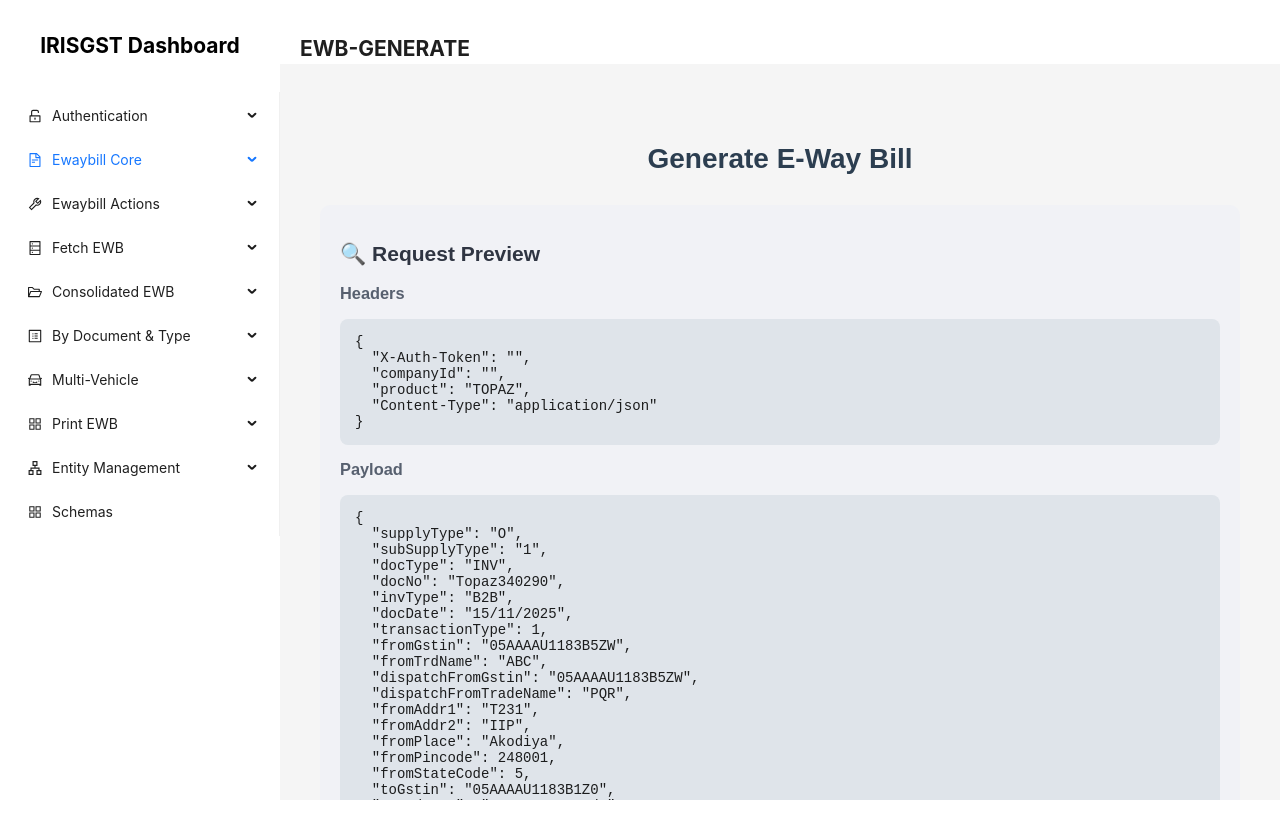
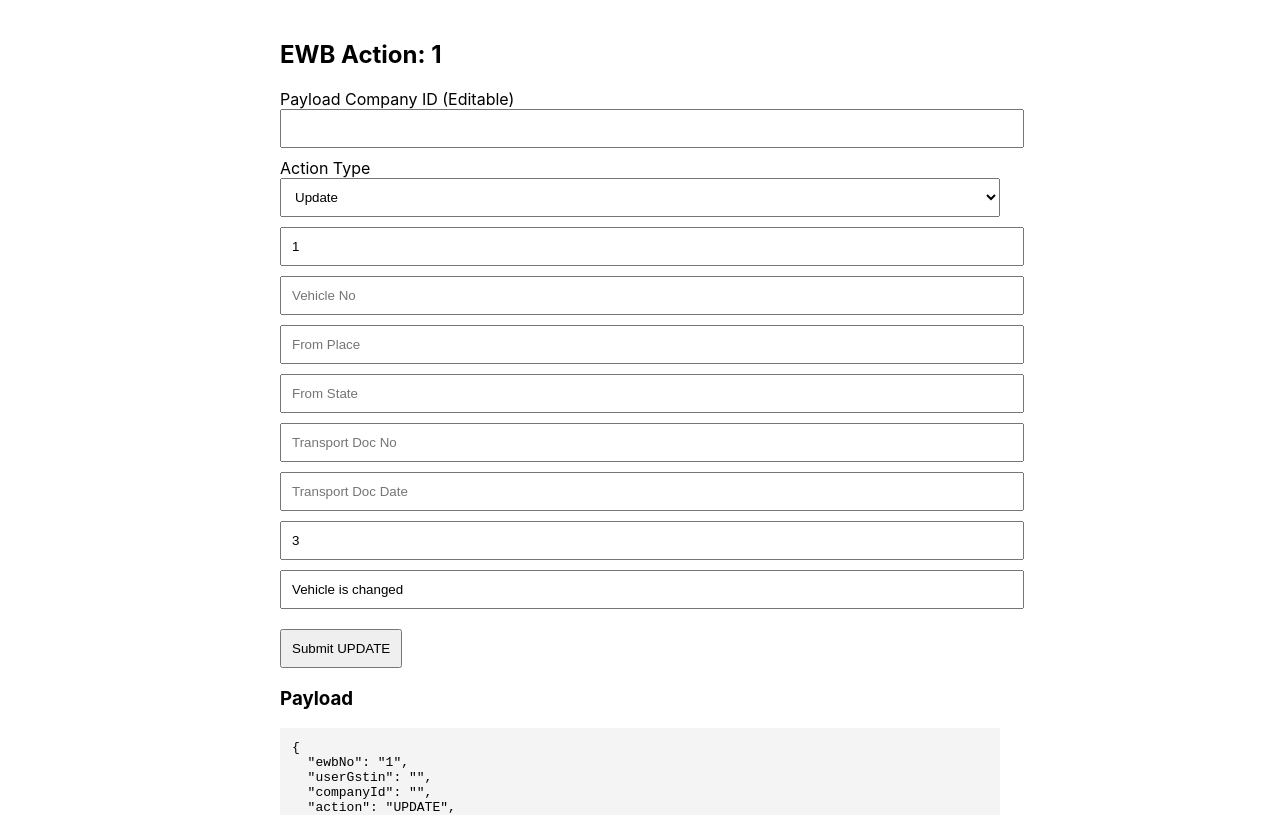
Before and after one commit to sherfuddinkhan/einvoice-topaz, a React (Create React App) app: page /ewb-action/1 in a window 1280 px wide. Shown: the top 815 px of the page. Built offline with nearby package versions, Linux system fonts and the light colour scheme.

Commit message:
new changes FetchByDate

```diff
--- a/src/App.js
+++ b/src/App.js
@@ -1,10 +1,13 @@
-import IRISGSTDashboard from './components/IRISGSTDashboard';
+import { Routes, Route } from "react-router-dom";
+import IRISGSTDashboard from "./components/IRISGSTDashboard";
+import UpdateCancelEwb from "./components/EwaybillActions/UpdateCancelEwb";
 
 function App() {
   return (
-    <div className="App">
-      <IRISGSTDashboard/>
-    </div>
+    <Routes>
+      <Route path="/*" element={<IRISGSTDashboard />} /> {/* All dashboard tabs */}
+      <Route path="/ewb-action/:ewbNo" element={<UpdateCancelEwb/>} />
+    </Routes>
   );
 }
 
--- a/src/components/EwaybillActions/UpdateCancelEwb.jsx
+++ b/src/components/EwaybillActions/UpdateCancelEwb.jsx
@@ -1,5 +1,6 @@
 import React, { useState, useEffect } from "react";
 import axios from "axios";
+import { useParams } from "react-router-dom";
 
 // LocalStorage keys
 const LOGIN_RESPONSE_KEY = "iris_login_data";
@@ -15,7 +16,7 @@ const load = (key) => {
 };
 
 const UpdateCancelEwb = () => {
-  // ---------------- AUTH DATA ----------------
+  const { ewbNo: routeEwbNo } = useParams(); // Get EWB number from URL
   const [auth, setAuth] = useState({
     token: "",
     headerCompanyId: "",
@@ -23,10 +24,8 @@ const UpdateCancelEwb = () => {
     payloadCompanyId: "",
   });
 
-  // ---------------- ACTION TYPE ----------------
   const [actionType, setActionType] = useState("UPDATE");
 
-  // ---------------- FORM DATA ----------------
   const [form, setForm] = useState({
     ewbNo: "",
     vehicleNo: "",
@@ -38,10 +37,8 @@ const UpdateCancelEwb = () => {
     transDocDate: "",
     transMode: 1,
     vehicleType: "R",
-
     cancelRsnCode: "1",
     cancelRmrk: "Order Cancelled",
-
     remainingDistance: "",
     extnRsnCode: "",
     extnRemarks: "",
@@ -50,12 +47,11 @@ const UpdateCancelEwb = () => {
     consignmentStatus: "M",
   });
 
-  // ---------------- UI STATES ----------------
   const [response, setResponse] = useState(null);
   const [error, setError] = useState("");
   const [loading, setLoading] = useState(false);
 
-  // ---------------- LOAD LOCALSTORAGE ----------------
+  // ---------------- LOAD LOCALSTORAGE & PREFILL FORM ----------------
   useEffect(() => {
     const login = load(LOGIN_RESPONSE_KEY);
     const last = load(LATEST_EWB_KEY)?.response || {};
@@ -71,7 +67,7 @@ const UpdateCancelEwb = () => {
 
     setForm((prev) => ({
       ...prev,
-      ewbNo: last.ewbNo || "",
+      ewbNo: routeEwbNo || last.ewbNo || "",
       vehicleNo: last.vehicleNo || "",
       fromPlace: last.fromPlace || "",
       fromState: last.fromStateCode || "",
@@ -81,30 +77,26 @@ const UpdateCancelEwb = () => {
       vehicleType: last.vehicleType || "R",
       fromPincode: last.fromPincode || "",
     }));
-  }, []);
+  }, [routeEwbNo]);
 
-  // ---------------- CLEAR RESPONSE ON INPUT CHANGE ----------------
   const handleChange = (e) => {
     setForm({ ...form, [e.target.name]: e.target.value });
     setResponse(null);
     setError("");
   };
 
-  // ---------------- CHANGE PAYLOAD COMPANY ID ----------------
   const handleCompanyChange = (e) => {
     setAuth({ ...auth, payloadCompanyId: e.target.value });
     setResponse(null);
     setError("");
   };
 
-  // ---------------- CHANGE ACTION TYPE ----------------
   const handleActionChange = (e) => {
     setActionType(e.target.value);
-    setResponse(null); // 🔥 REQUIRED FIX
+    setResponse(null);
     setError("");
   };
 
-  // ---------------- HEADERS ----------------
   const headers = {
     "X-Auth-Token": auth.token,
     companyId: auth.headerCompanyId,
@@ -112,7 +104,6 @@ const UpdateCancelEwb = () => {
     "Content-Type": "application/json",
   };
 
-  // ---------------- PAYLOAD BUILDER ----------------
   const buildPayload = () => {
     const common = {
       ewbNo: form.ewbNo,
@@ -143,9 +134,6 @@ const UpdateCancelEwb = () => {
           cancelRmrk: form.cancelRmrk,
         };
 
-      case "REJECT":
-        return common;
-
       case "EXTENDVALIDITY":
         return {
           ...common,
@@ -168,7 +156,6 @@ const UpdateCancelEwb = () => {
     }
   };
 
-  // ---------------- SUBMIT ----------------
   const handleSubmit = async (e) => {
     e.preventDefault();
     setLoading(true);
@@ -177,15 +164,12 @@ const UpdateCancelEwb = () => {
 
     try {
       const payload = buildPayload();
-
       const res = await axios.put(
         "http://localhost:3001/proxy/topaz/ewb/action",
         payload,
         { headers }
       );
-
       setResponse(res.data);
-
       if (res.data.status === "SUCCESS") {
         alert(`${actionType} completed for EWB ${form.ewbNo}`);
       }
@@ -206,9 +190,8 @@ const UpdateCancelEwb = () => {
 
   return (
     <div style={{ maxWidth: "720px", margin: "auto", padding: "20px" }}>
-      <h2>EWB Action</h2>
+      <h2>EWB Action: {form.ewbNo}</h2>
 
-      {/* COMPANY ID (EDITABLE PAYLOAD) */}
       <label>Payload Company ID (Editable)</label>
       <input
         style={inputStyle}
@@ -216,7 +199,6 @@ const UpdateCancelEwb = () => {
         onChange={handleCompanyChange}
       />
 
-      {/* ACTION DROPDOWN (CLEARS RESPONSE) */}
       <label>Action Type</label>
       <select
         style={inputStyle}
@@ -229,7 +211,6 @@ const UpdateCancelEwb = () => {
         <option value="EXTENDVALIDITY">Extend Validity</option>
       </select>
 
-      {/* FORM */}
       <form onSubmit={handleSubmit}>
         <input
           style={inputStyle}
@@ -273,32 +254,18 @@ const UpdateCancelEwb = () => {
           </>
         )}
 
-        <button
-          style={{ padding: "10px", marginTop: "10px" }}
-          disabled={loading}
-        >
+        <button style={{ padding: "10px", marginTop: "10px" }} disabled={loading}>
           {loading ? "Processing..." : `Submit ${actionType}`}
         </button>
       </form>
 
-      {/* ERROR */}
       {error && <p style={{ color: "red" }}>{error}</p>}
-
-      {/* RESPONSE */}
       {response && (
-        <pre
-          style={{
-            background: "#e9f5ff",
-            padding: "12px",
-            marginTop: "20px",
-            borderRadius: "5px",
-          }}
-        >
+        <pre style={{ background: "#e9f5ff", padding: "12px", marginTop: "20px", borderRadius: "5px" }}>
           {JSON.stringify(response, null, 2)}
         </pre>
       )}
 
-      {/* DEBUG */}
       <h3>Payload</h3>
       <pre style={{ background: "#f4f4f4", padding: "12px" }}>
         {JSON.stringify(buildPayload(), null, 2)}
--- a/src/components/FetchEWB/FetchByDate.jsx
+++ b/src/components/FetchEWB/FetchByDate.jsx
@@ -12,7 +12,6 @@ const FetchByDate = () => {
   const [userGstin, setUserGstin] = useState("");
 
   const [headersUI, setHeadersUI] = useState({});
-  const [payloadUI, setPayloadUI] = useState({});
   const [response, setResponse] = useState([]);
 
   // ----------------------------------------
@@ -22,14 +21,12 @@ const FetchByDate = () => {
     const login = JSON.parse(localStorage.getItem(LOGIN_KEY) || "{}");
     const latest = JSON.parse(localStorage.getItem(LATEST_EWB_KEY) || "{}");
 
-    const headers = {
+    setHeadersUI({
       accept: "application/json",
       product: "TOPAZ",
       companyid: login.companyId || "",
       "x-auth-token": login.token || "",
-    };
-
-    setHeadersUI(headers);
+    });
 
     const latestDate = latest?.response?.ewbDate?.split(" ")[0] || "";
     setDate(latestDate);
@@ -53,23 +50,19 @@ const FetchByDate = () => {
       userGstin,
     };
 
-    setPayloadUI(payload);
-
     try {
       const res = await axios.get(
         "http://localhost:3001/proxy/topaz/ewb/fetchByDate",
         { params: payload, headers: headersUI }
       );
-
-      // Response array
       setResponse(res.data.response || []);
     } catch (error) {
       setResponse([]);
-      console.log("❌ ERROR:", error);
+      console.error("❌ ERROR:", error);
     }
   };
 
-  // Redirect to EWB Action page
+  // Redirect to EWB Actions page
   const goToEwbAction = (ewbNo) => {
     navigate(`/ewb-action/${ewbNo}`);
   };
@@ -150,7 +143,6 @@ const FetchByDate = () => {
                 <td>{row.validUpto}</td>
                 <td>{row.status}</td>
                 <td>{row.delPlace}</td>
-
                 <td>
                   <button
                     onClick={() => goToEwbAction(row.ewbNo)}
```
